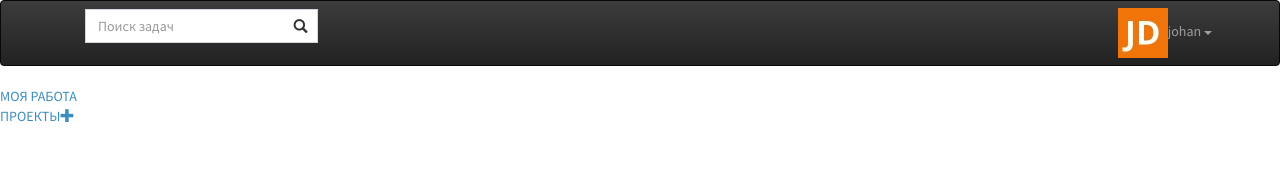
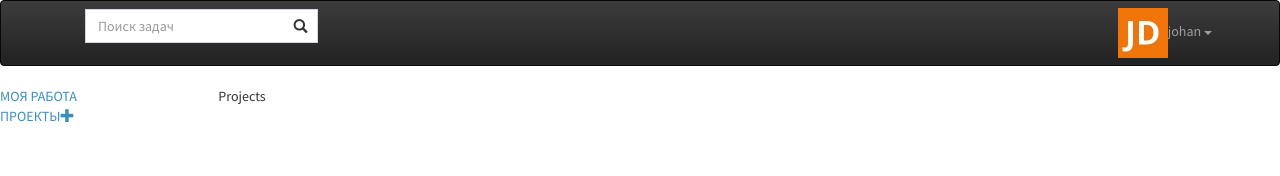
Before and after one commit to Ostrovskiyan/project-management-learning, a React app: page /projects in a window 1280 px wide. Shown: the top 176 px of the page. Built offline with nearby package versions, Linux system fonts and the light colour scheme; sample sign-in values are in the browser's storage.

Commit message:
add projects without logic

```diff
--- a/src/common/AppMenu.js
+++ b/src/common/AppMenu.js
@@ -1,30 +1,44 @@
 import React, {Component} from "react";
 import styles from "./Main.css";
 import {Glyphicon} from "react-bootstrap";
-import {Link, Route, withRouter} from "react-router-dom";
+import {Link, Redirect, Route, withRouter} from "react-router-dom";
+import ImmediateInput from "../general/immediate-input/ImmediateInput";
 
 class AppMenu extends Component {
 
     render() {
         let myWorkId = "my-work";
         let projectsId = "projects";
+
+        function AddProjects() {
+            return <ImmediateInput
+                activeStyle={styles.AddProject}
+                placeholder="Введите название"
+                inactiveComponent={Redirect}
+                inactiveProps={{to: "/projects"}}
+                isActive/>
+        }
+
         return (
             <div>
-                <Route path="/issues" children={({ match }) => (
+                <Route path="/issues" children={({match}) => (
                     <Link to="/issues">
                         <div id={myWorkId} className={`${styles.MenuButton} ${match && styles.Selected}`}>
                             МОЯ РАБОТА
                         </div>
                     </Link>
                 )}/>
-                <Route path="/projects" children={({ match }) => (
+                <Route path="/projects" children={({match}) => (
                     <Link to="/projects">
                         <div id={projectsId} className={`${styles.MenuButton} ${match && styles.Selected}`}>
                             ПРОЕКТЫ
-                            <Glyphicon className={styles.ProjectPlus} glyph="glyphicon glyphicon-plus"/>
+                            <Link to="/projects/add">
+                                <Glyphicon className={styles.ProjectPlus} glyph="glyphicon glyphicon-plus"/>
+                            </Link>
                         </div>
                     </Link>
                 )}/>
+                <Route path="/projects/add" component={AddProjects}/>
             </div>
         )
     }
--- a/src/common/Main.css
+++ b/src/common/Main.css
@@ -177,3 +177,21 @@
     -webkit-box-shadow: none;
     box-shadow: none;
 }
+
+.AddProject {
+    padding: 10px 20px;
+}
+
+.AddProject > input {
+    width: 100% !important;
+    height: 30px;
+    border-color: #5590CC;
+    background-color: #4B5966;
+    color: #fff;
+    padding-left: 20px;
+}
+
+.AddProject > input::-webkit-input-placeholder {
+    color: #9BA6B4;
+    font-size: 12px;
+}
--- a/src/common/PageTemplate.js
+++ b/src/common/PageTemplate.js
@@ -5,6 +5,7 @@ import {Col, Row} from "react-bootstrap";
 import AppMenu from "./AppMenu";
 import Issues from "../issues/Issues";
 import {Route} from "react-router-dom";
+import Projects from "../projects/Projects";
 
 class PageTemplate extends Component {
     render() {
@@ -16,7 +17,7 @@ class PageTemplate extends Component {
                         <AppMenu/>
                     </Col>
                     <Route path="/issues" component={Issues}/>
-                    <Route path="/projects" component={null}/>
+                    <Route path="/projects" component={Projects}/>
                 </Row>
             </div>
         )
--- a/src/general/immediate-input/ImmediateInput.js
+++ b/src/general/immediate-input/ImmediateInput.js
@@ -60,6 +60,7 @@ class ImmediateInput extends Component {
             activeInputStyle,
             activeComponent: ActiveComponent,
             activeProps,
+            placeholder,
         } = this.props;
         let {isActive} = this.state;
 
@@ -75,6 +76,7 @@ class ImmediateInput extends Component {
                 return  <Form inline className={activeStyle || ""} onSubmit={this.handleSubmit}>
                             <input type="text"
                                    className={`form-control ${activeInputStyle || ""}`}
+                                   placeholder={placeholder}
                                    ref={(input) => {
                                        this.input = input
                                    }}
--- /dev/null
+++ b/src/projects/Projects.js
@@ -0,0 +1,37 @@
+import React, {Component} from "react";
+import mainStyles from "../common/Main.css";
+import {Route, Switch} from "react-router-dom";
+
+class Projects extends Component {
+
+    constructor(props) {
+        super(props);
+    }
+
+    render() {
+        return  <Switch>
+            {["/projects", "/projects/add"].map(path =>
+                <Route exact
+                       path={path}
+                       key={path}
+                 render={props =>
+                     <div className={mainStyles.FullHeight}>
+                         <div className={`${mainStyles.FullHeight} ${mainStyles.Content} ${mainStyles.FullContent} col-xs-5`}>
+                             Projects
+                         </div>
+                     </div>
+                 }/>)
+            }
+            <Route exact path="/projects/:id"
+                   render={props =>
+                        <div className={mainStyles.FullHeight}>
+                           <div className={`${mainStyles.FullHeight} ${mainStyles.Content} ${mainStyles.FullContent} col-xs-5`}>
+                               Projects
+                           </div>
+                       </div>
+                   }/>
+        </Switch>;
+    }
+}
+
+export default Projects;
```
